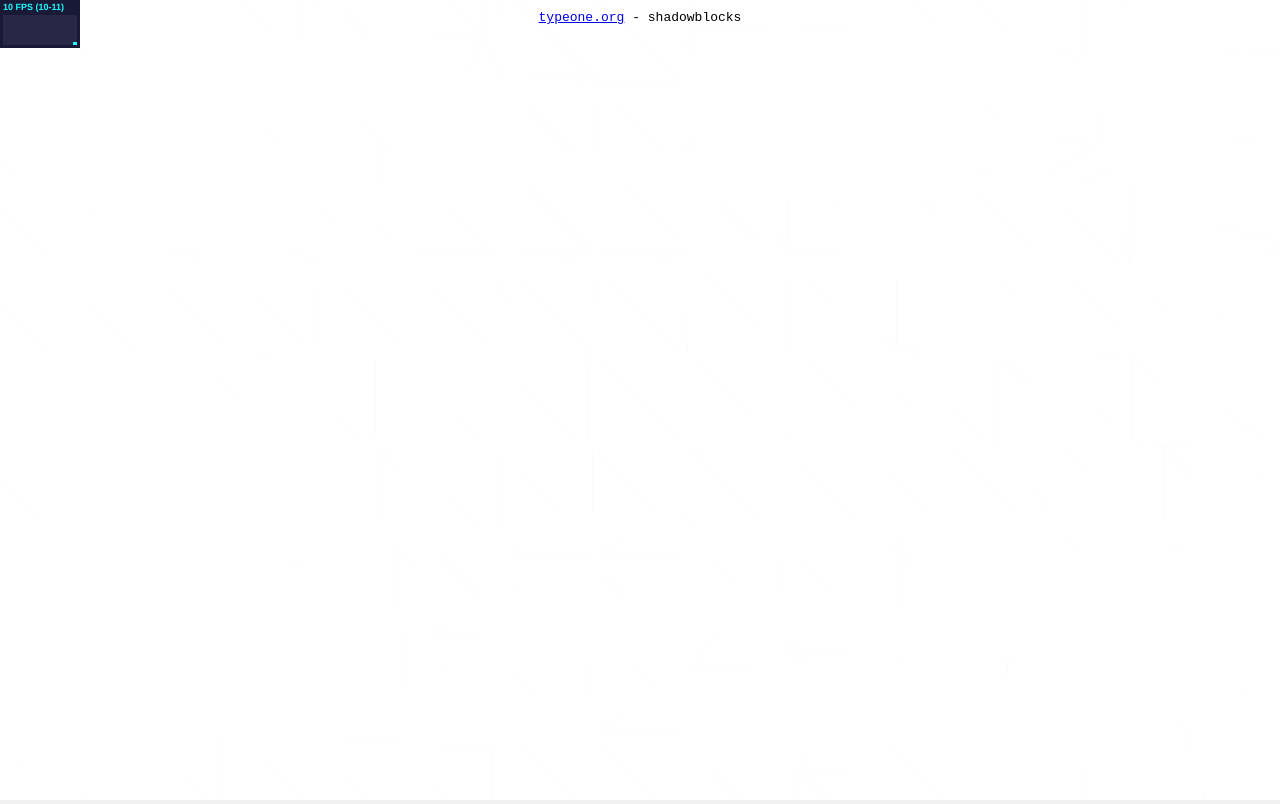
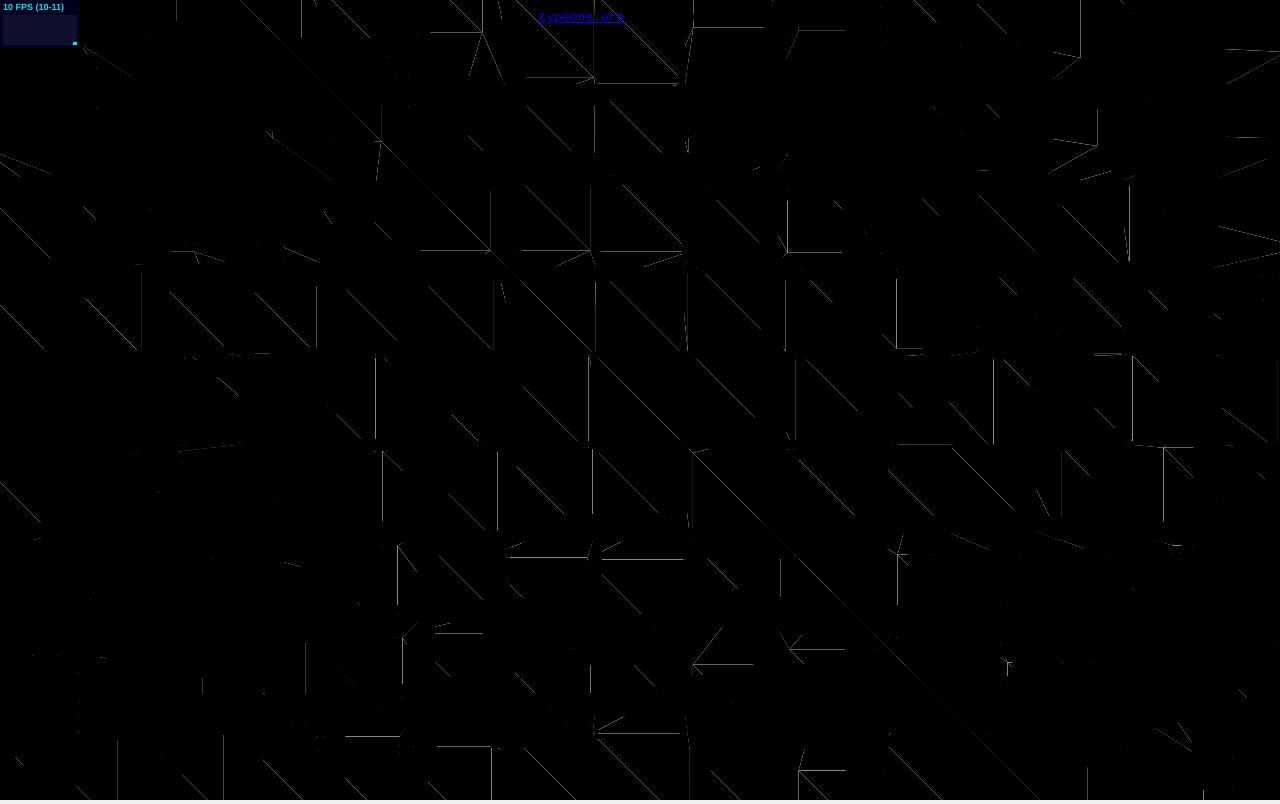
Before and after one commit to Typeone/shadowblocks, a plain HTML site: page INdex.html in a window 1280 px wide. Drawn offline with Linux system fonts and the light colour scheme; animation ran at ten frames a second.

Commit message:
Update INdex.html

```diff
--- a/INdex.html
+++ b/INdex.html
@@ -54,7 +54,7 @@
 
 
 				var geometry = new THREE.CubeGeometry( 50, 50, 50 );
-				var material = new THREE.MeshBasicMaterial( { color: 0xFFFFFF} )
+				var material = new THREE.MeshLambertMaterial( { color: 0xFFFFFF} )
 
 
 				for ( var i = 0; i < 144; i ++ ) {
```
